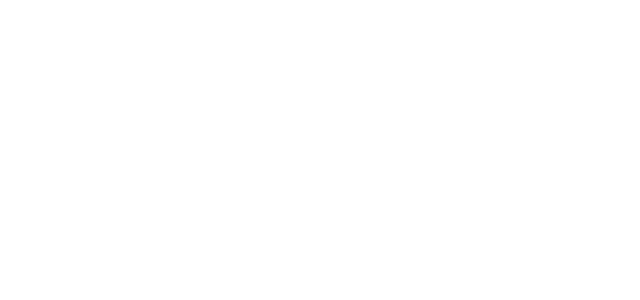
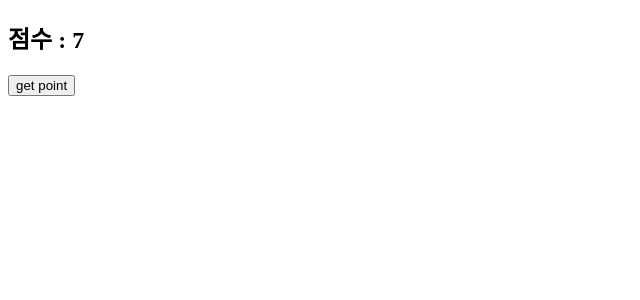
Before and after one commit to devpang20/reduxFundamentals, a React (Create React App) app: page / in a window 1280 px wide. Shown: the top 300 px of the page, without its empty margins (0-640 px from the left). Built offline with nearby package versions, Linux system fonts and the light colour scheme.

Commit message:
feat:add point up redux excercise

```diff
--- a/package.json
+++ b/package.json
@@ -8,6 +8,7 @@
     "@testing-library/user-event": "^12.1.10",
     "react": "^17.0.2",
     "react-dom": "^17.0.2",
+    "react-redux": "^7.2.4",
     "react-scripts": "4.0.3",
     "redux": "^4.1.0",
     "web-vitals": "^1.0.1"
--- a/src/App.js
+++ b/src/App.js
@@ -1,7 +1,16 @@
 import React from "react";
+import { Provider } from "react-redux";
+import Point from "./Point";
+import store from "./redux/store";
 
 const App = () => {
-  return <div> </div>;
+  return (
+    <Provider store={store}>
+      <div>
+        <Point />
+      </div>
+    </Provider>
+  );
 };
 
 export default App;
--- /dev/null
+++ b/src/Point.js
@@ -0,0 +1,24 @@
+import React from "react";
+import { connect } from "react-redux";
+import { addPoint } from "./redux/action";
+
+const Point = (props) => {
+  return (
+    <div>
+      <h2>점수 : {props.count} </h2>
+      <button onClick={() => props.addPoint()}>get point</button>
+    </div>
+  );
+};
+
+const mapStateToProps = (state) => {
+  return {
+    count: state.count,
+  };
+};
+
+const mapDispatchProps = {
+  addPoint,
+};
+
+export default connect(mapStateToProps, mapDispatchProps)(Point);
--- /dev/null
+++ b/src/redux/action.js
@@ -0,0 +1,7 @@
+const ADD_POINT = "ADD_POINT";
+
+export const addPoint = () => {
+  return {
+    type: ADD_POINT,
+  };
+};
--- /dev/null
+++ b/src/redux/reducer.js
@@ -0,0 +1,19 @@
+const ADD_POINT = "ADD_POINT";
+
+const init = {
+  count: 7,
+};
+
+const pointReducer = (state = init, action) => {
+  switch (action.type) {
+    case ADD_POINT:
+      return {
+        ...state,
+        count: state.count + 1,
+      };
+    default:
+      return state;
+  }
+};
+
+export default pointReducer;
--- /dev/null
+++ b/src/redux/store.js
@@ -0,0 +1,6 @@
+import { createStore } from "redux";
+import pointReducer from "./reducer";
+
+const store = createStore(pointReducer);
+
+export default store;
```
Also changed, not shown: 2 other files (tests, documents, lock files or other folders).
